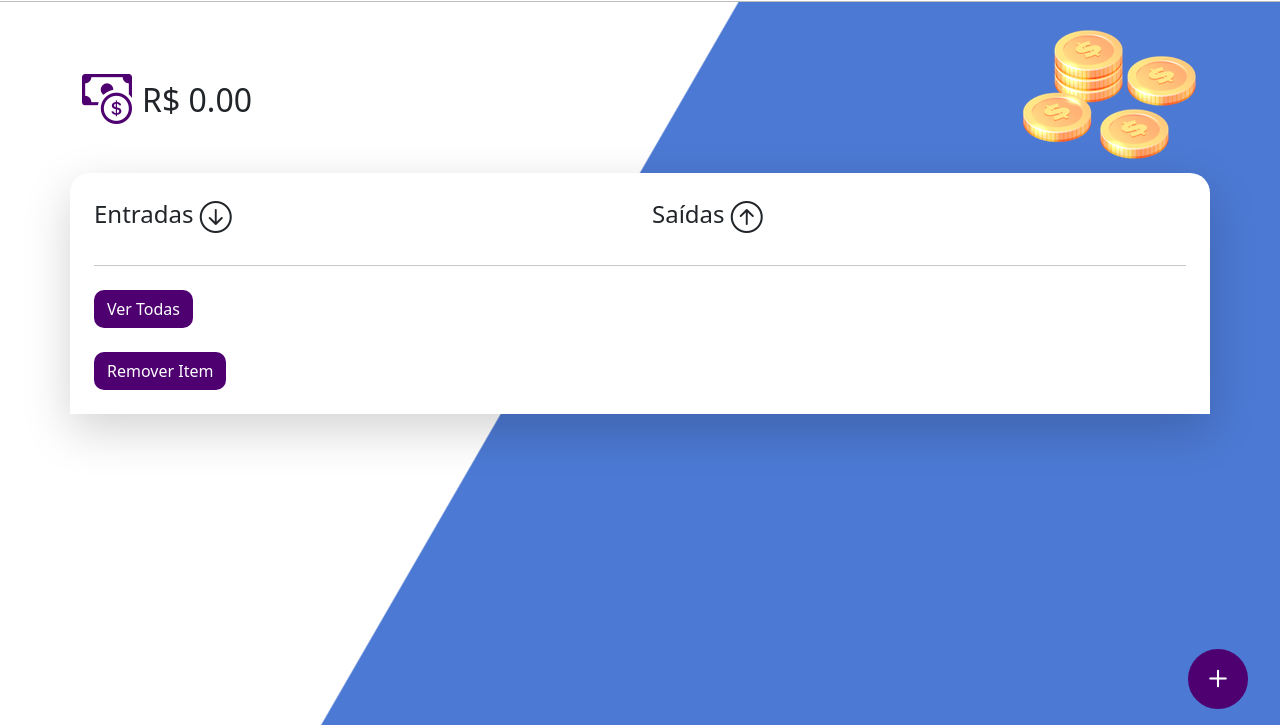
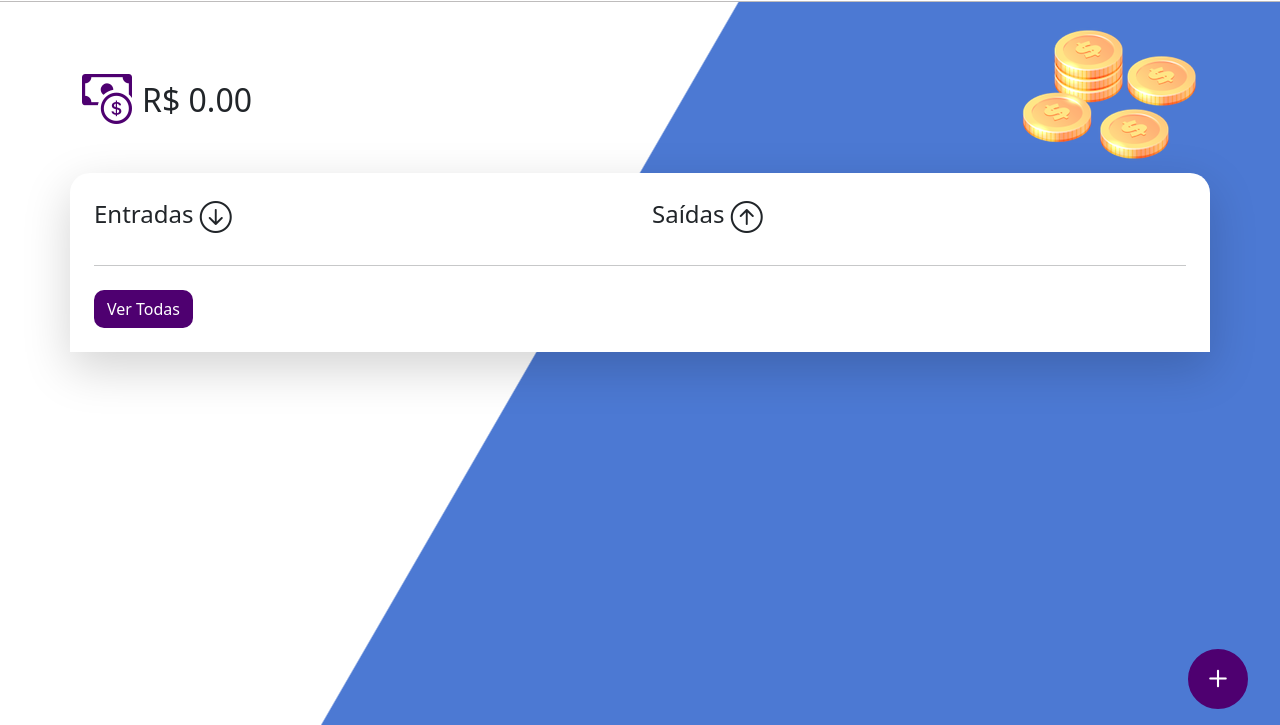
Before and after one commit to vinizbjj/Projeto-Growdev, a plain HTML site: page home.html in a window 1280 px wide. Shown: the part 75-800 px from the top of the page. Drawn offline with nearby package versions, Linux system fonts and the light colour scheme; sample sign-in values are in the browser's storage.

Commit message:
Update home.html

```diff
--- a/home.html
+++ b/home.html
@@ -88,10 +88,6 @@
                             <div class="col-12 mb-4">
                                 <button type="button" class="btn button-default" id="transactions-button">Ver Todas</button>
                             </div>
-
-                            <div class="col-12 mb-4">
-                                <button type="button" class="btn button-default" id="remove-button">Remover Item</button>
-                            </div>
                         </div>
                     </div>
                 </div>
```
